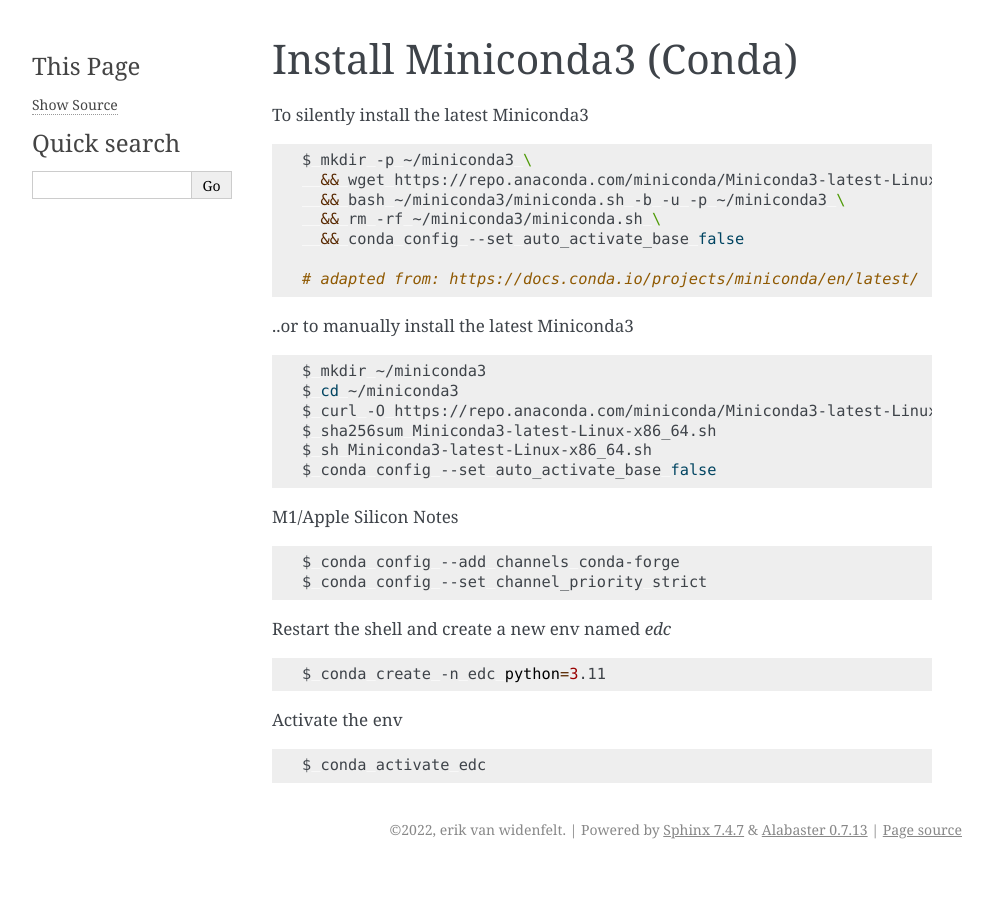
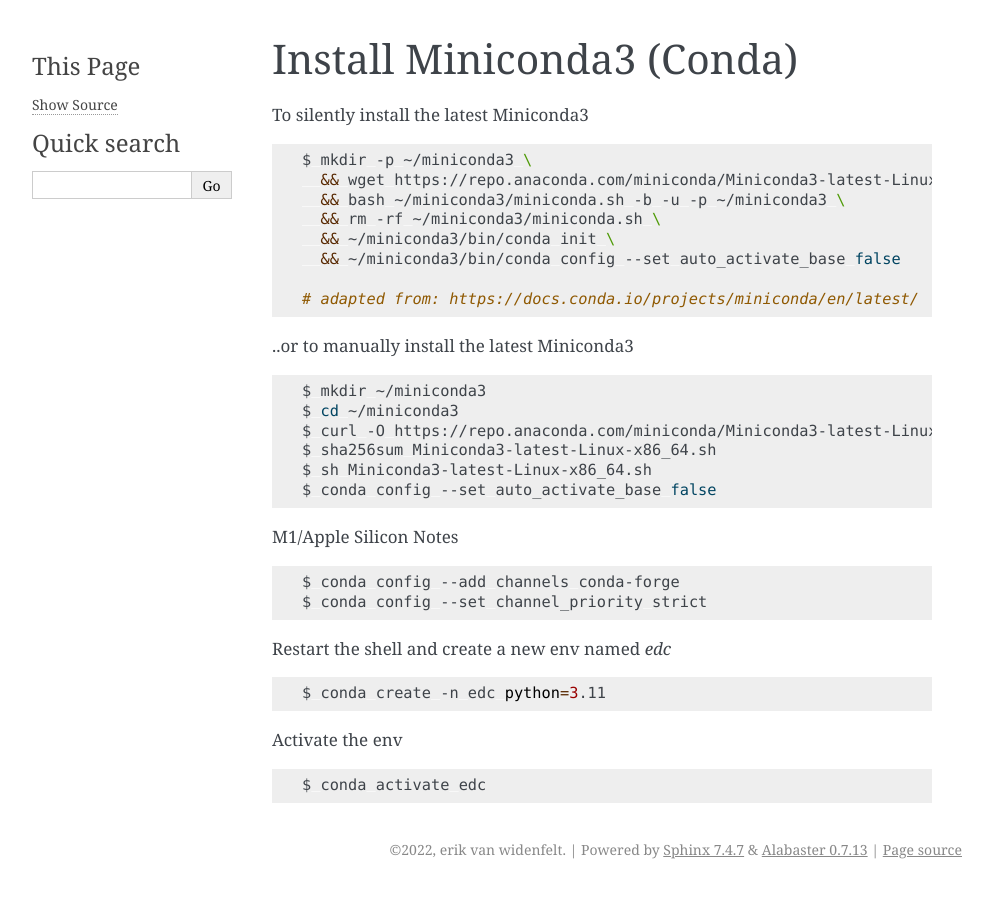
Before and after one commit to clinicedc/edc, a Sphinx documentation site: the page built from docs/conda.rst, in a window 1280 px wide. Shown: the whole page, without its empty margins (148-1141 px from the left). Built offline with Sphinx 7.4.7, drawn with Linux system fonts in a browser that asks for light colours.

Commit message:
Update conda docs

```diff
--- a/docs/conda.rst
+++ b/docs/conda.rst
@@ -9,7 +9,8 @@
       && wget https://repo.anaconda.com/miniconda/Miniconda3-latest-Linux-x86_64.sh -O ~/miniconda3/miniconda.sh \
       && bash ~/miniconda3/miniconda.sh -b -u -p ~/miniconda3 \
       && rm -rf ~/miniconda3/miniconda.sh \
-      && conda config --set auto_activate_base false
+      && ~/miniconda3/bin/conda init \
+      && ~/miniconda3/bin/conda config --set auto_activate_base false
 
     # adapted from: https://docs.conda.io/projects/miniconda/en/latest/
 
```
